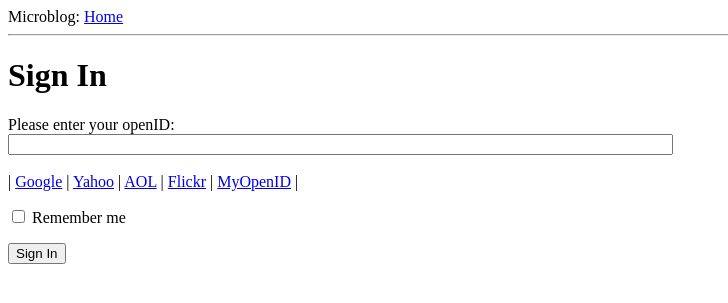
After one commit to measurigtime/reddit, a Flask app: page /login in a window 1280 px wide. The commit adds this page. Shown: the top 303 px of the page, without its empty margins (0-728 px from the left). Run offline with Flask 2, Linux system fonts and the light colour scheme.

Commit message:
login forms created

```diff
--- a/app/__init__.py
+++ b/app/__init__.py
@@ -1,4 +1,6 @@
 from flask import Flask
 
 app = Flask(__name__)
+app.config.from_object('config')
+
 from app import views
--- /dev/null
+++ b/app/forms.py
@@ -0,0 +1,9 @@
+from flask_wtf import Form
+from wtforms import StringField, BooleanField
+from wtforms.validators import DataRequired
+
+
+class LoginForm(Form):
+    """Login form for the application"""
+    openid = StringField('openid', validators=[DataRequired()])
+    remember_me = BooleanField('remember_me', default=False)
--- a/app/templates/base.html
+++ b/app/templates/base.html
@@ -10,6 +10,15 @@
     <body>
         <div>Microblog: <a href="/index">Home</a></div>
         <hr>
+        {% with messages = get_flashed_messages() %}
+            {% if messages %}
+                <ul>
+                {% for message in messages %}
+                    <li>{{ message }}</li>
+                {% endfor %}
+                </ul>
+            {% endif %}
+        {% endwith %}
         {% block content %}{% endblock %}
     </body>
 </html>
--- /dev/null
+++ b/app/templates/login.html
@@ -0,0 +1,32 @@
+{% extends 'base.html' %}
+
+{% block content %}
+<script type="text/javascript">
+    function set_openid(openid, pr) {
+        u = openid.search('<username>')
+        if(u != -1){
+            //openid requires username
+            user = prompt("Enter your " + pr + " username:");
+            openid = openid(0, u) + user;
+        }
+        form = document.forms['login'];
+        form.elements['openid'].value = openid;
+    }
+</script>
+    <h1>Sign In</h1>
+    <form action="", method='post', name='login'>
+        {{ form.hidden_tag() }}
+        <p>
+            Please enter your openID: <br>
+            {{ form.openid(size=80) }} <br>
+            {% for error in form.openid.errors %}
+                <span style="color: red;">[{{ error }}]</span>
+            {% endfor %}<br>
+            | {% for pr in providers %}
+                 <a href="javascript:set_openid('{{ pr.url }}', '{{ pr.name }}');">{{ pr.name }}</a> |
+            {% endfor %}
+        </p>
+        <p>{{ form.remember_me }} Remember me</p>
+        <input type="submit", value="Sign In">
+    </form>
+{% endblock %}
--- a/app/views.py
+++ b/app/views.py
@@ -1,5 +1,6 @@
-from flask import render_template
+from flask import render_template, flash, redirect
 from app import app
+from .forms import LoginForm
 
 
 @app.route('/')
@@ -17,3 +18,14 @@ def index():
             }
         ]
     return render_template('index.html', title='Home', user=user, posts=posts)
+
+
+@app.route('/login', methods=['GET', 'POST'])
+def login():
+    form = LoginForm()
+    if form.validate_on_submit():
+        flash('Login requested for OpenID="%s", remember_me=%s' %
+            (form.openid.data, str(form.remember_me.data)))
+        return redirect('/index')
+    return render_template('login.html', title='Sign In',
+        form=form, providers=app.config['OPENID_PROVIDERS'])
--- a/run.py
+++ b/run.py
@@ -1,3 +1,7 @@
 #!flask/bin/python
+
+"""Executable file which runs our applic"""
 from app import app
+
+
 app.run(debug=True)
```
Also changed, not shown: config.py (added, +9 -0 lines), 4 other files.
